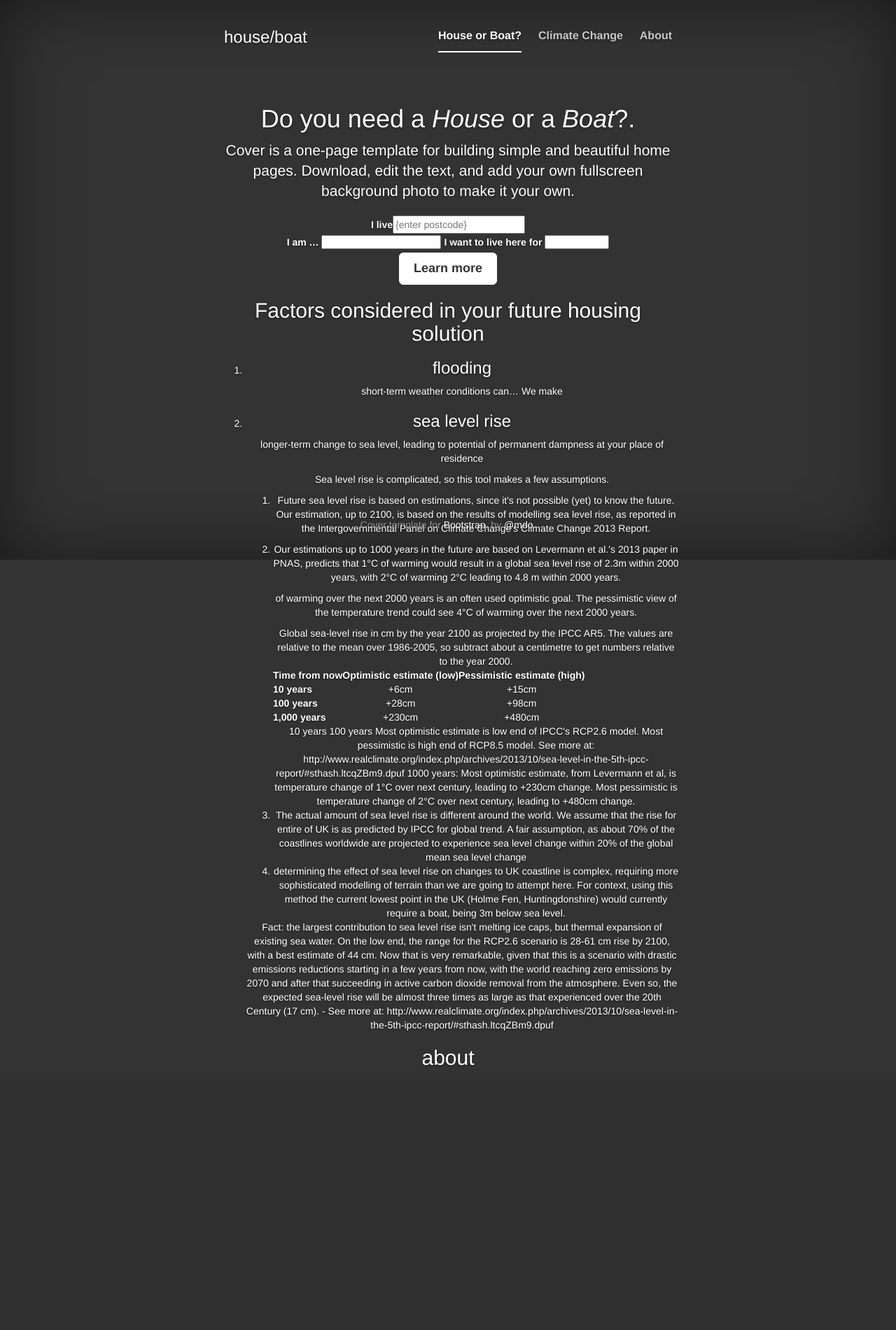
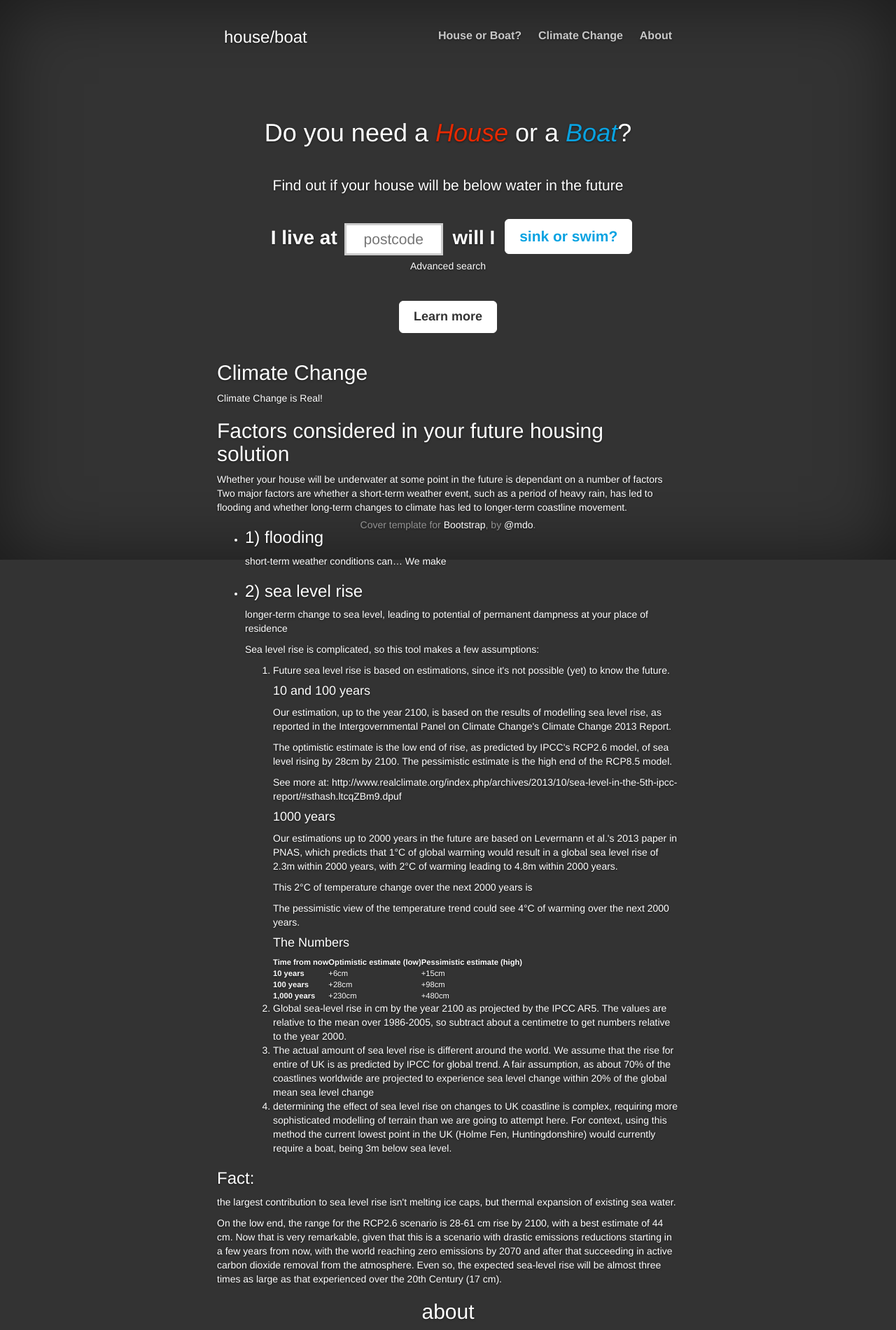
Before and after one commit to oliward/HouseBoat, a PHP site: page / in a window 1280 px wide. Shown: the whole page at 70% size. Before the commit the page ends 1523 px from the top, so only its background shows below. Run offline with PHP 8.4, Linux system fonts and the light colour scheme; some libraries are stand-ins or nearby versions.

Commit message:
content layout

```diff
--- a/index.php
+++ b/index.php
@@ -8,7 +8,7 @@
 		<meta name="author" content="">
 		<link rel="shortcut icon" href="theme/images/favicon.ico">
 
-		<title>Cover Template for Bootstrap</title>
+		<title>House/Boat</title>
 
 		<!-- Bootstrap core CSS -->
 		<link href="theme/bootstrap-3.1.1-dist/css/bootstrap.min.css" rel="stylesheet">
@@ -32,7 +32,7 @@
 							<h3 class="masthead-brand">house/boat</h3>
 
 							<ul class="nav masthead-nav">
-								<li class="active"><a href="#query">House or Boat?</a></li>
+								<li><a href="#query">House or Boat?</a></li>
 								<li><a href="#climate-change">Climate Change</a></li>
 								<li><a href="#about">About</a></li>
 							</ul>
@@ -40,16 +40,18 @@
 					</div>
 
 					<div class="inner cover">
-						<section>
-							<h1 id="query" class="cover-heading">Do you need a <em>House</em> or a <em>Boat</em>?.</h1>
+						<section id="query">
+							<div id="pre-search">
+								<h1 class="cover-heading">Do you need a <em class="red">House</em> or a <em>Boat</em>?</h1>
 
-							<p class="lead">Cover is a one-page template for building simple and beautiful home pages. Download, edit the text, and add your own fullscreen background photo to make it your own.</p>
+								<p class="lead">Find out if your house will be below water in the future</p>
 
-							<form action="" method="post">
+								<form action="#" method="post">
 									<fieldset>
-							    	<label for="postcode">I live</label><input type="text" id="postcode" name="postcode" placeholder="{enter postcode}" />
+										<label for="postcode">I live at</label><input type="text" id="postcode" name="postcode" placeholder="postcode" size="8" /> <label for="form-submit">will I</label> <input id="form-submit" type="submit" value="sink or swim?" class="btn btn-lg btn-default" />
 									</fieldset>
-
+									<p><a href="" class="advanced-query-show">Advanced search</a></p>
+									<div id="advanced-query">
 										<fieldset>
 											<label for="outlook">I am …</label>
 
@@ -58,7 +60,9 @@
 												<option value="pessimist" selected="selected">a pessimist</option>
 												<option value="denial">a climate change denier</option>
 											</select>
+										</fieldset>
 
+										<fieldset>
 											<label for="years">I want to live here for</label>
 
 											<select id="years" name="years">
@@ -68,33 +72,59 @@
 												<option value="1000">1000 years</option>
 											</select>
 										</fieldset>
+									</div>
 								</form>
+							</div>
+							<div id="post-search">
+								<a href="#" class="repeat-search">X</a>
+								<div class="result house"></div>
+								<div class="result boat"></div>
+								<div class="result denial">
+									You'll probably be fine!
+								</div>
+							</div>
 							<p class="lead"><a href="#climate-change" class="btn btn-lg btn-default">Learn more</a></p>
 						</section>
-						<section>
-							<h2 id="climate-change">Factors considered in your future housing solution</h2>
+						<section id="climate-change" class="text">
+							<h2>Climate Change</h2>
+							<p>Climate Change is Real!</p>
+						</section>
+						<section id="climate-change" class="text">
 
-							<ol>
+							<h2>Factors considered in your future housing solution</h2>
+
+							<p>Whether your house will be underwater at some point in the future is dependant on a number of factors Two major factors are whether a short-term weather event, such as a period of heavy rain, has led to flooding and whether long-term changes to climate has led to longer-term coastline movement.</p>
+
+							<ul>
 								<li>
-									<h3>flooding</h3>
+									<h3>1) flooding</h3>
 									<p>short-term weather conditions can… We make </p>
 								</li>
 								<li>
-									<h3>sea level rise</h3>
+									<h3>2) sea level rise</h3>
 									<p>longer-term change to sea level, leading to potential of permanent dampness at your place of residence</p>
 
-									<p>Sea level rise is complicated, so this tool makes a few assumptions.</p>
+									<p>Sea level rise is complicated, so this tool makes a few assumptions:</p>
 									<ol>
 										<li>
-											<p>Future sea level rise is based on estimations, since it's not possible (yet) to know the future. Our estimation, up to 2100, is based on the <a href="http://www.ipcc.ch/pdf/unfccc/cop19/3_gregory13sbsta.pdf">results of modelling sea level rise</a>, as reported in the Intergovernmental Panel on Climate Change's <a href="http://www.climatechange2013.org/">Climate Change 2013 Report</a>.</p>
-										</li>
-										<li>
-											<p>Our estimations up to 1000 years in the future are based on <a href="http://www.pnas.org/content/early/2013/07/10/1219414110">Levermann et al.'s 2013 paper in PNAS</a>, predicts that 1°C of warming would result in a global sea level rise of 2.3m within 2000 years, with 2°C of warming 2°C leading to 4.8 m within 2000 years.</p>
+											<p>Future sea level rise is based on estimations, since it's not possible (yet) to know the future.</p>
 
-											<p>of warming over the next 2000 years is an often used optimistic goal. The pessimistic view of the temperature trend could see 4°C of warming over the next 2000 years.</p>
+											<h4>10 and 100 years</h3>
+											<p>Our estimation, up to the year 2100, is based on the <a href="http://www.ipcc.ch/pdf/unfccc/cop19/3_gregory13sbsta.pdf">results of modelling sea level rise</a>, as reported in the Intergovernmental Panel on Climate Change's <a href="http://www.climatechange2013.org/">Climate Change 2013 Report</a>.</p>
+
+											<p>The optimistic estimate is the low end of rise, as predicted by IPCC's RCP2.6 model, of sea level rising by 28cm by 2100. The pessimistic estimate is the high end of the RCP8.5 model.</p>
+											<p>See more at: http://www.realclimate.org/index.php/archives/2013/10/sea-level-in-the-5th-ipcc-report/#sthash.ltcqZBm9.dpuf</p>
 
 
-											Global sea-level rise in cm by the year 2100 as projected by the IPCC AR5. The values are relative to the mean over 1986-2005, so subtract about a centimetre to get numbers relative to the year 2000.
+											<h4>1000 years</h4>
+											<p>Our estimations up to 2000 years in the future are based on <a href="http://www.pnas.org/content/early/2013/07/10/1219414110">Levermann et al.'s 2013 paper in PNAS</a>, which predicts that 1°C of global warming would result in a global sea level rise of 2.3m within 2000 years, with 2°C of warming leading to 4.8m within 2000 years.</p>
+
+											<p>This 2°C of temperature change over the next 2000 years is </p>
+
+											<p>The pessimistic view of the temperature trend could see 4°C of warming over the next 2000 years.</p>
+
+
+											<h4>The Numbers</h4>
 
 											<table>
 												<thead>
@@ -122,37 +152,25 @@
 													</tr>
 												</tbody>
 											</table>
+										</li>
+										<li>
+											Global sea-level rise in cm by the year 2100 as projected by the IPCC AR5. The values are relative to the mean over 1986-2005, so subtract about a centimetre to get numbers relative to the year 2000.
+										</li>
+										<li>
+										The actual amount of sea level rise is different around the world. We assume that the rise for entire of UK is as predicted by IPCC for global trend. A fair assumption, as about 70% of the coastlines worldwide are projected to experience sea level change within 20% of the global mean sea level change</li>
+											<li>determining the effect of sea level rise on changes to UK coastline is complex, requiring more sophisticated modelling of terrain than we are going to attempt here. For context, using this method the current lowest point in the UK (Holme Fen, Huntingdonshire) would currently require a boat, being 3m below sea level.</li>
+									</ol>
+								</li>
+							</ul>
 
-											10 years
+							<h3>Fact:</h3>
 
+							<p>the largest contribution to sea level rise isn't melting ice caps, but thermal expansion of existing sea water.</p>
 
-											100 years
-											Most optimistic estimate is low end of IPCC's RCP2.6 model. Most pessimistic is high end of RCP8.5 model.
-											See more at: http://www.realclimate.org/index.php/archives/2013/10/sea-level-in-the-5th-ipcc-report/#sthash.ltcqZBm9.dpuf
-
-
-											1000 years:
-
-											Most optimistic estimate, from Levermann et al, is temperature change of 1°C over next century, leading to +230cm change. Most pessimistic is temperature change of 2°C over next century, leading to +480cm change.
-
-											</li>
-
-											<li>The actual amount of sea level rise is different around the world. We assume that the rise for entire of UK is as predicted by IPCC for global trend. A fair assumption, as about 70% of the coastlines worldwide are projected to experience sea level change within 20% of the global mean sea level change</li>
-											<li>determining the effect of sea level rise on changes to UK coastline is complex, requiring more sophisticated modelling of terrain than we are going to attempt here. For context, using this method the current lowest point in the UK (Holme Fen, Huntingdonshire) would currently require a boat, being 3m below sea level.</li>
-
-
-											</li>
-									</ol>
-
-									<p>Fact:
-
-											the largest contribution to sea level rise isn't melting ice caps, but thermal expansion of existing sea water.
-
-											On the low end, the range for the RCP2.6 scenario is 28-61 cm rise by 2100, with a best estimate of 44 cm. Now that is very remarkable, given that this is a scenario with drastic emissions reductions starting in a few years from now, with the world reaching zero emissions by 2070 and after that succeeding in active carbon dioxide removal from the atmosphere. Even so, the expected sea-level rise will be almost three times as large as that experienced over the 20th Century (17 cm). - See more at: http://www.realclimate.org/index.php/archives/2013/10/sea-level-in-the-5th-ipcc-report/#sthash.ltcqZBm9.dpuf
-											</p>
+							<p>On the low end, the range for the RCP2.6 scenario is 28-61 cm rise by 2100, with a best estimate of 44 cm. Now that is very remarkable, given that this is a scenario with drastic emissions reductions starting in a few years from now, with the world reaching zero emissions by 2070 and after that succeeding in active carbon dioxide removal from the atmosphere. Even so, the expected sea-level rise will be almost three times as large as that experienced over the 20th Century (17 cm).</p>
 						</section>
-						<section>
-							<h2 id="about">about</h2>
+						<section id="about">
+							<h2>about</h2>
 						</section>
 					</div>
 					<div class="mastfoot">
@@ -168,5 +186,21 @@
 		<!-- Placed at the end of the document so the pages load faster -->
 		<script src="//ajax.googleapis.com/ajax/libs/jquery/1.11.0/jquery.min.js"></script>
 		<script src="theme/bootstrap-3.1.1-dist/js/bootstrap.min.js"></script>
+
+		<script type="text/javascript">
+		jQuery('.advanced-query-show').click(function(event){
+			event.preventDefault();
+			jQuery('#advanced-query').slideToggle(200);
+		});
+		jQuery('form').submit(function(event){
+			event.preventDefault();
+			jQuery('#pre-search').hide();
+			jQuery('#post-search').show();
+		});
+		jQuery('.repeat-search').click(function(event){
+			jQuery('#pre-search').show();
+			jQuery('#post-search').hide();
+		});
+		</script>
 	</body>
 </html>
--- a/theme/css/houseboat.css
+++ b/theme/css/houseboat.css
@@ -2,9 +2,77 @@
  * Globals
  */
 
+/* buttons */
+
+.btn:hover {
+	background: #09a3e2;
+	color: #fff;
+	border-color: #09a3e2;
+}
+
 /* forms */
+
+form {
+	/* display: none; XXX */
+}
+
+#advanced-query {
+	display: none;
+}
+
+#post-search {
+	display: none;
+}
+
 input {
-  color: #fff;
+	color: #09a3e2;
+	border: 3px solid #ccc;
+	text-align: center;
+}
+
+input[type="submit"]{
+	color: #09a3e2;
+	position: relative;
+	top: -7px;
+	font-size: 1.5em;
+}
+
+input[type="text"]{
+	font-size: 1.5em;
+	padding: 5px;
+}
+
+label {
+	padding: 0 10px;
+	font-size: 2em;
+}
+
+.repeat-search {
+	float: right;
+}
+
+.result {
+	margin: 0 auto;
+	width: 200px;
+	height: 200px;
+	padding: 20px;
+}
+
+.result.house, .result.boat {
+
+}
+
+.result.house {
+	background: #09a3e2 url(../images/house.png) center center no-repeat;
+}
+
+.result.boat {
+	background: #e82900 url(../images/boat.png) center center no-repeat;
+}
+
+.result.denial {
+	font-size: 1.6em;
+	background: #00aaa9 url(../images/denial.png) center bottom no-repeat;
 }
 
 
@@ -13,6 +81,35 @@ input {
  * Base structure
  */
 
-.cover-container {
-	margin-top: 150px;
+.masthead {
+	position: fixed;
 }
+
+section#query {
+	padding-top: 150px;
+}
+
+
+/*
+ * Content styling
+ */
+
+h1 em {
+	color: #09a3e2;
+}
+
+h1 em.red {
+	color: #e82900;
+}
+
+.lead {
+	margin: 40px 0;
+}
+
+section.text {
+	text-align: left;
+}
+
+table {
+	font-size: 0.8em;
+}
```
Lines whose indentation alone changed are shown as unchanged.
